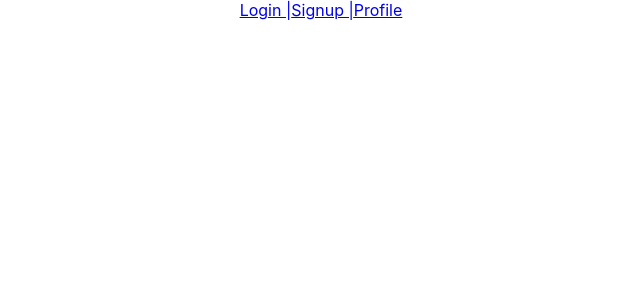
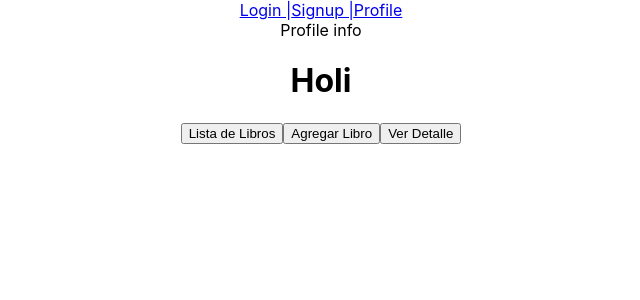
Before and after one commit to CharlesRandom/front-book-admin, a React (Create React App) app: page /profile in a window 1280 px wide. Shown: the top 300 px of the page, without its empty margins (319-959 px from the left). Built offline with nearby package versions, Linux system fonts and the light colour scheme.

Commit message:
routes for books working

```diff
--- a/src/Routes.js
+++ b/src/Routes.js
@@ -7,16 +7,18 @@ import AuthPage from './components/auth/AuthPage';
 import BooksList from './components/books/BooksList'
 import BookDetail from './components/books/BookDetail'
 import BookCreate from './components/books/BookCreate'
+import Profile from './components/auth/Profile'
 
 const Routes = () => (
   <Switch>
     <Route exact path='/' component={Home}/>
     <Route path='/signup' component={AuthPage}/>
     <Route path='/login' component={AuthPage}/>
-    <Route path='/books' component = {BooksList} />
+    <Route path='/books/all' component = {BooksList} />
+    <Route  exact path='/books/new' component = {BookCreate} />
     <Route path='/books/:id' component = {BookDetail} />
-    <Route path='/books/new' component = {BookCreate} />
-    {/* <Route path='/profile' component={ProfilePage}/> */}
+
+    <Route path='/profile' component={Profile}/>
   </Switch>
 )
 
--- /dev/null
+++ b/src/components/auth/Profile.jsx
@@ -0,0 +1,10 @@
+import React from 'react'
+import Home from '../home/Home'
+const Profile = ({}) => {
+    return(
+        <div>Profile info
+            <Home/>
+        </div>
+    )
+}
+export default  Profile
--- a/src/components/books/BookCreate.jsx
+++ b/src/components/books/BookCreate.jsx
@@ -0,0 +1,8 @@
+import React from 'react'
+
+const BookCreate = ({}) => {
+    return(
+        <div>BookCreate</div>
+    )
+}
+export default  BookCreate
--- a/src/components/books/BookDetail.jsx
+++ b/src/components/books/BookDetail.jsx
@@ -0,0 +1,8 @@
+import React from 'react'
+
+const BookDetail = ({}) => {
+    return(
+        <div>BookDetail</div>
+    )
+}
+export default  BookDetail
--- a/src/components/books/BooksList.jsx
+++ b/src/components/books/BooksList.jsx
@@ -0,0 +1,8 @@
+import React from 'react'
+
+const BookList = ({}) => {
+    return(
+        <div>Booklist</div>
+    )
+}
+export default  BookList
--- a/src/components/home/Home.jsx
+++ b/src/components/home/Home.jsx
@@ -4,9 +4,9 @@ import { Link } from 'react-router-dom'
 const Home = () => (
   <div>
     <h1>Holi</h1>
-    <Link to='/book/all'><button>Lista de Libros</button></Link>
-    <Link to='/book/new'><button>Agregar Libro</button></Link>
-    <Link to='/book/delete'><button>Borrar Libro</button></Link>
+    <Link to='/books/all'><button>Lista de Libros</button></Link>
+    <Link to='/books/new'><button>Agregar Libro</button></Link>
+    <Link to='/books/:id'><button>Ver Detalle</button></Link>
   </div>
 )
 
```
